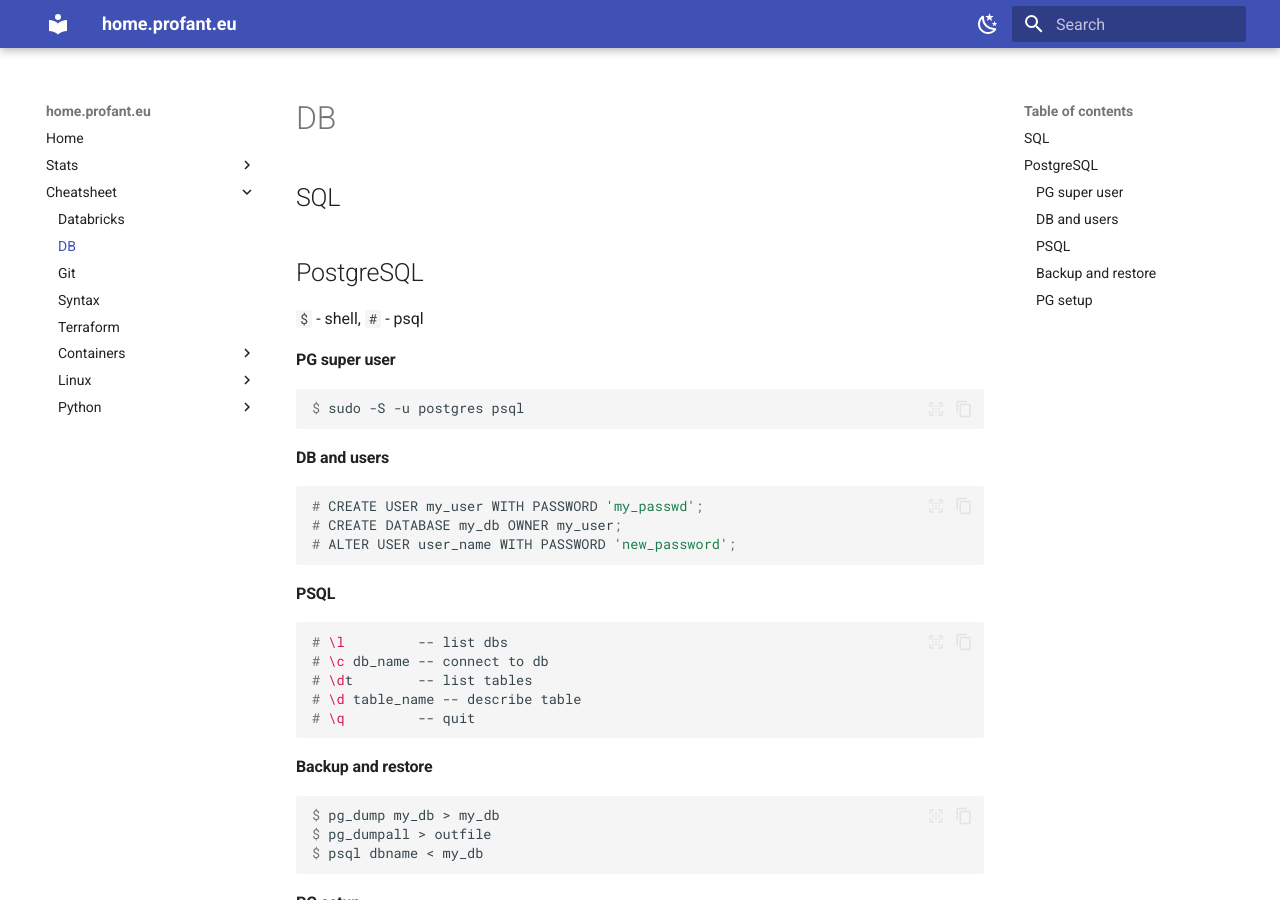
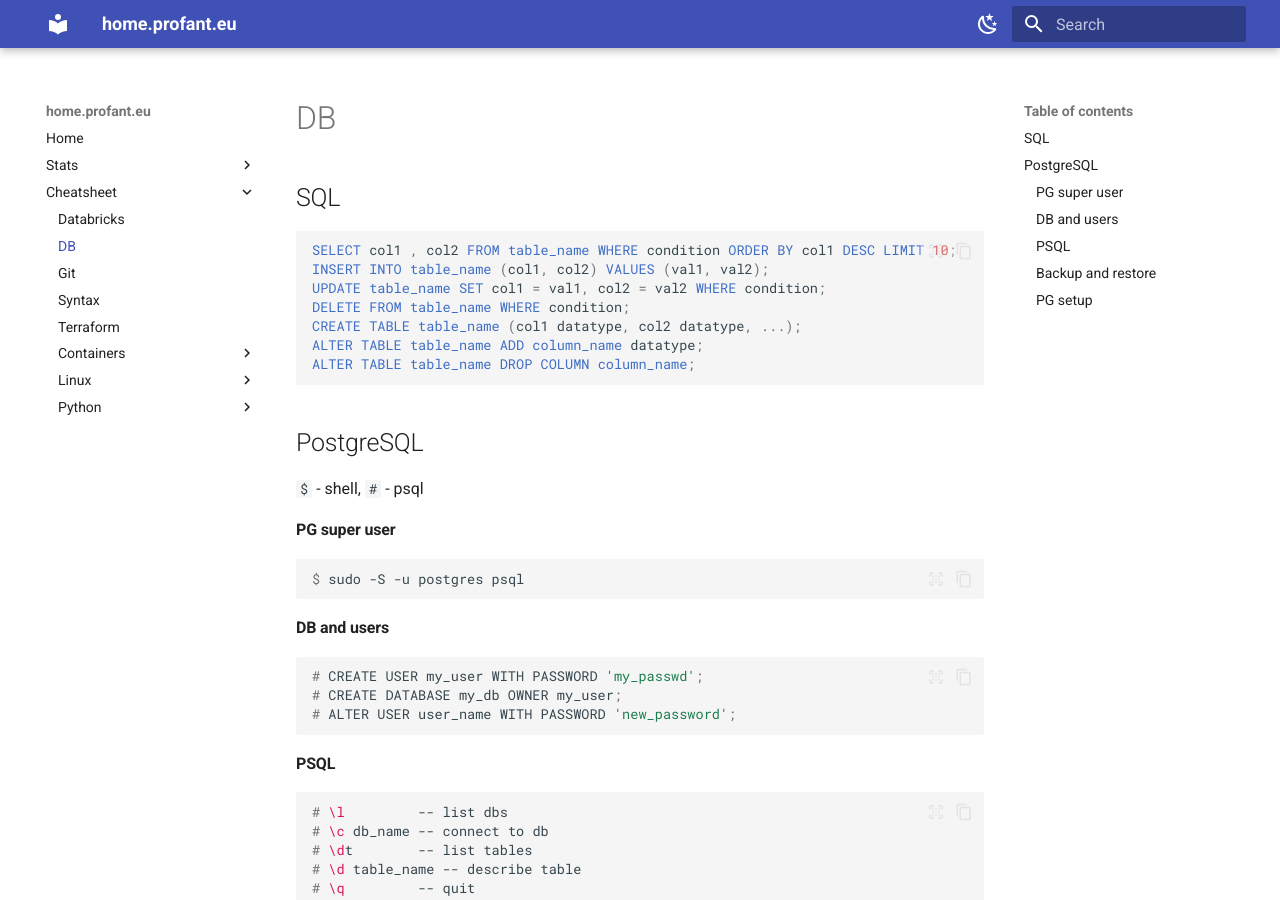
Before and after one commit to Kedrigern/home.profant.eu, an MkDocs documentation site: the page built from docs/cheatsheet/db.md, in a window 1280 px wide and 900 px high. Built offline with MkDocs 1.6.1 and Material for MkDocs 9.7.7, drawn with Linux system fonts in a browser that asks for light colours.

````diff
--- a/docs/cheatsheet/db.md
+++ b/docs/cheatsheet/db.md
@@ -1,6 +1,17 @@
 # DB
 
 ## SQL
+
+```sql
+SELECT col1 , col2 FROM table_name WHERE condition ORDER BY col1 DESC LIMIT 10;
+INSERT INTO table_name (col1, col2) VALUES (val1, val2);
+UPDATE table_name SET col1 = val1, col2 = val2 WHERE condition;
+DELETE FROM table_name WHERE condition;
+CREATE TABLE table_name (col1 datatype, col2 datatype, ...);
+ALTER TABLE table_name ADD column_name datatype;
+ALTER TABLE table_name DROP COLUMN column_name;
+```
+
 
 ## PostgreSQL
 
````
Also changed, not shown: docs/cheatsheet/linux/server.md (added, +43 -0 lines).
